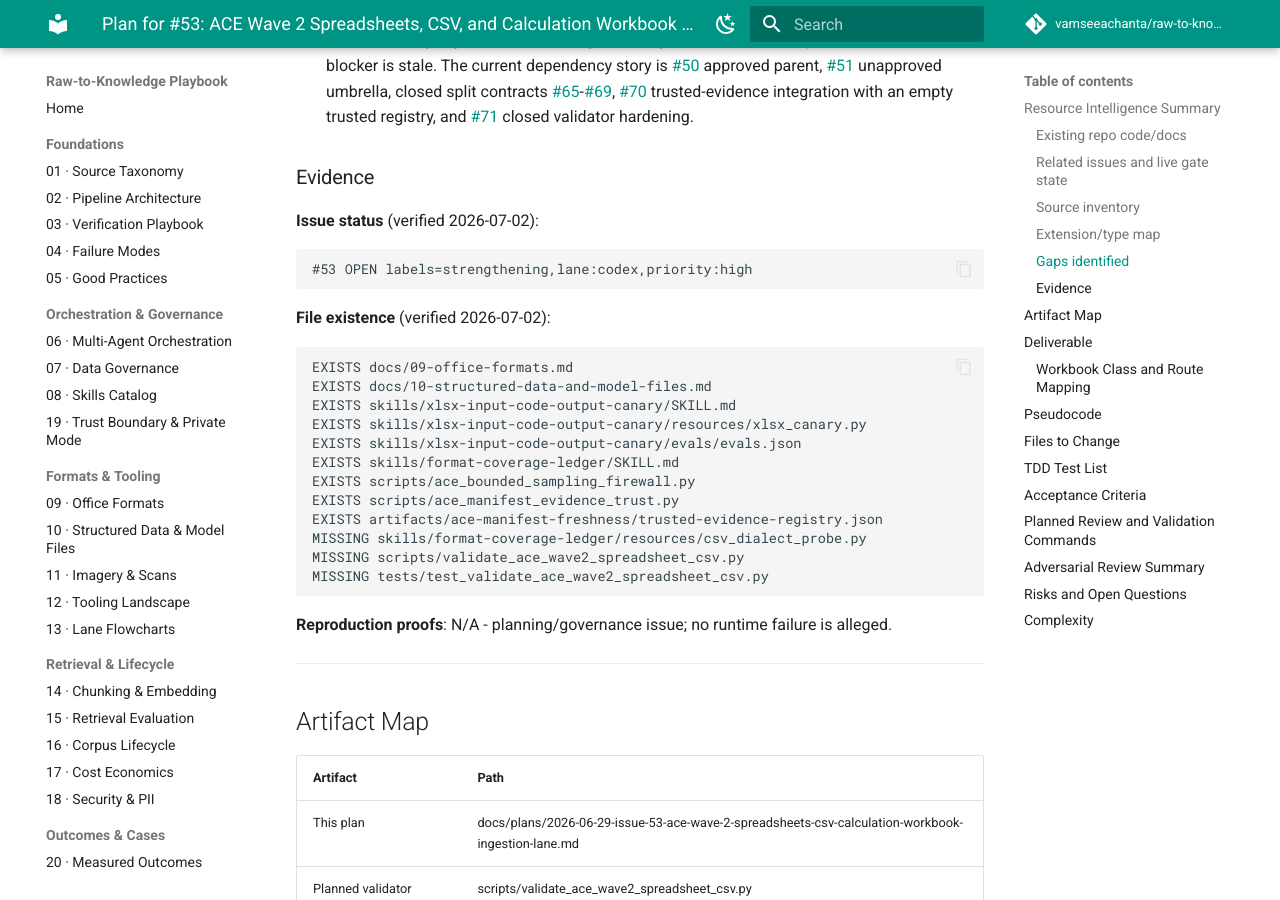
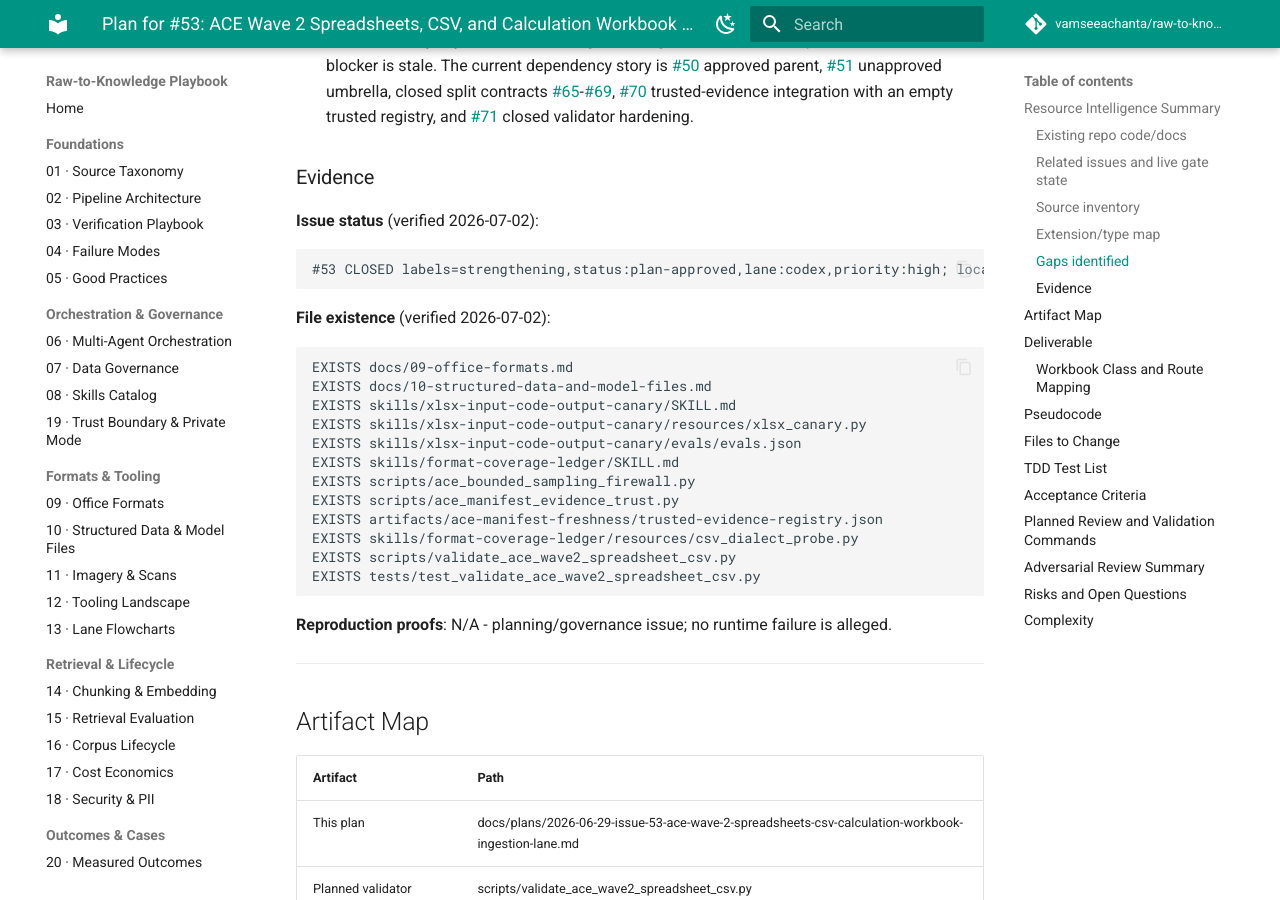
Before and after one commit to vamseeachanta/raw-to-knowledge-playbook, an MkDocs documentation site: the page built from docs/plans/2026-06-29-issue-53-ace-wave-2-spreadsheets-csv-calculation-workbook-ingestion-lane.md, in a window 1280 px wide and 900 px high, scrolled down 4310 px. Built offline with MkDocs 1.6.1 and Material for MkDocs 9.7.7, drawn with Linux system fonts in a browser that asks for light colours; comment, search, counter and statistics services are not loaded; some of the changed text lies outside the part shown.

Commit message:
docs: mark ACE wave 2 issue complete

````diff
--- a/docs/plans/2026-06-29-issue-53-ace-wave-2-spreadsheets-csv-calculation-workbook-ingestion-lane.md
+++ b/docs/plans/2026-06-29-issue-53-ace-wave-2-spreadsheets-csv-calculation-workbook-ingestion-lane.md
@@ -59,7 +59,7 @@
 
 **Issue status** (verified 2026-07-02):
 ```
-#53 OPEN labels=strengthening,lane:codex,priority:high
+#53 CLOSED labels=strengthening,status:plan-approved,lane:codex,priority:high; local marker exists; implementation closeout comment posted
 ```
 
 **File existence** (verified 2026-07-02):
@@ -73,9 +73,9 @@ EXISTS skills/format-coverage-ledger/SKILL.md
 EXISTS scripts/ace_bounded_sampling_firewall.py
 EXISTS scripts/ace_manifest_evidence_trust.py
 EXISTS artifacts/ace-manifest-freshness/trusted-evidence-registry.json
-MISSING skills/format-coverage-ledger/resources/csv_dialect_probe.py
-MISSING scripts/validate_ace_wave2_spreadsheet_csv.py
-MISSING tests/test_validate_ace_wave2_spreadsheet_csv.py
+EXISTS skills/format-coverage-ledger/resources/csv_dialect_probe.py
+EXISTS scripts/validate_ace_wave2_spreadsheet_csv.py
+EXISTS tests/test_validate_ace_wave2_spreadsheet_csv.py
 ```
 
 **Reproduction proofs**:
````
Also changed, not shown: other parts of docs/plans/2026-06-29-issue-53-ace-wave-2-spreadsheets-csv-calculation-workbook-ingestion-lane.md (+1 -1 lines), docs/plans/README.md (+1 -1 lines), docs/plans/ace-share-ingestion-wave-coordination.md (+1 -1 lines).
